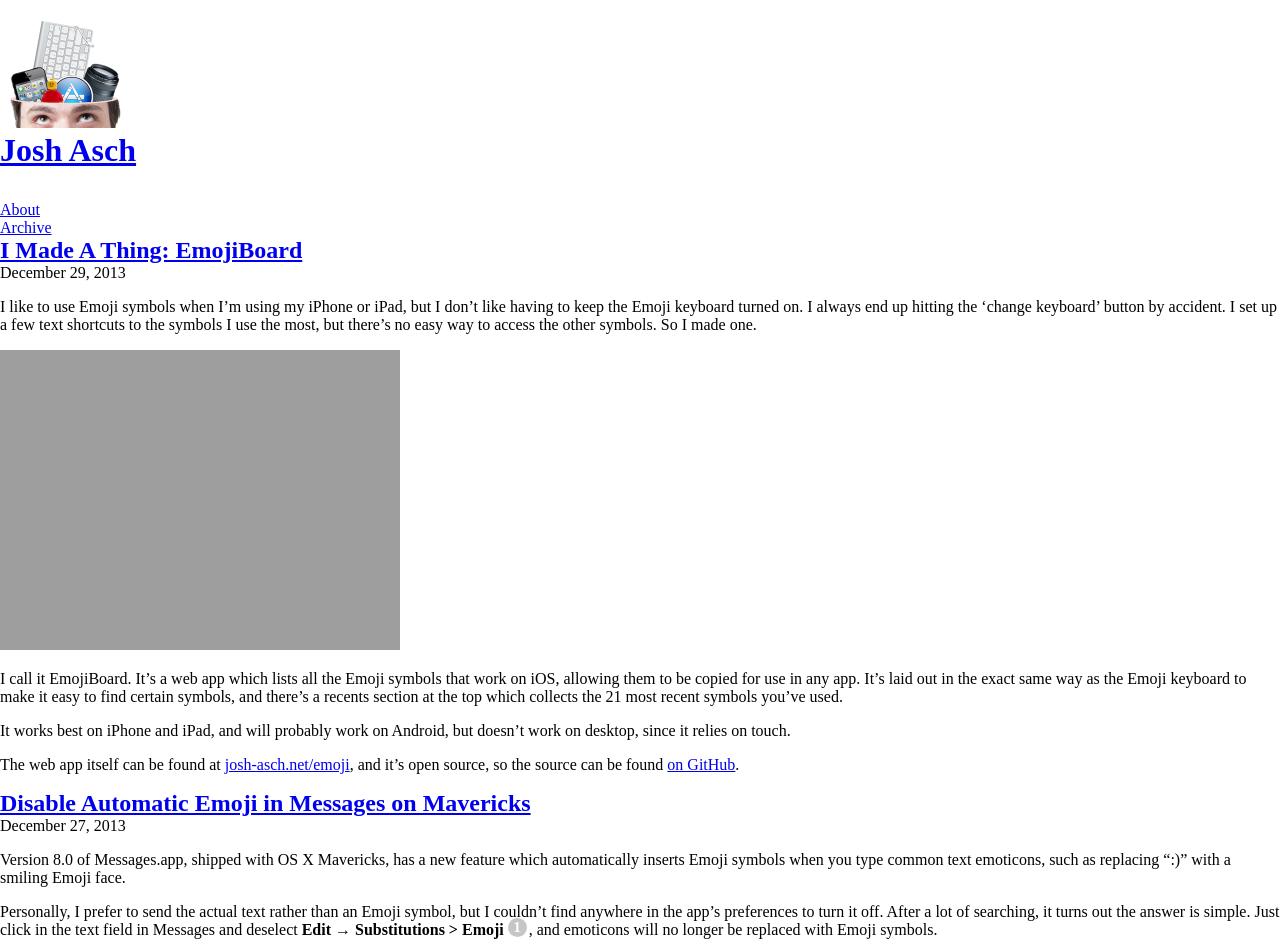
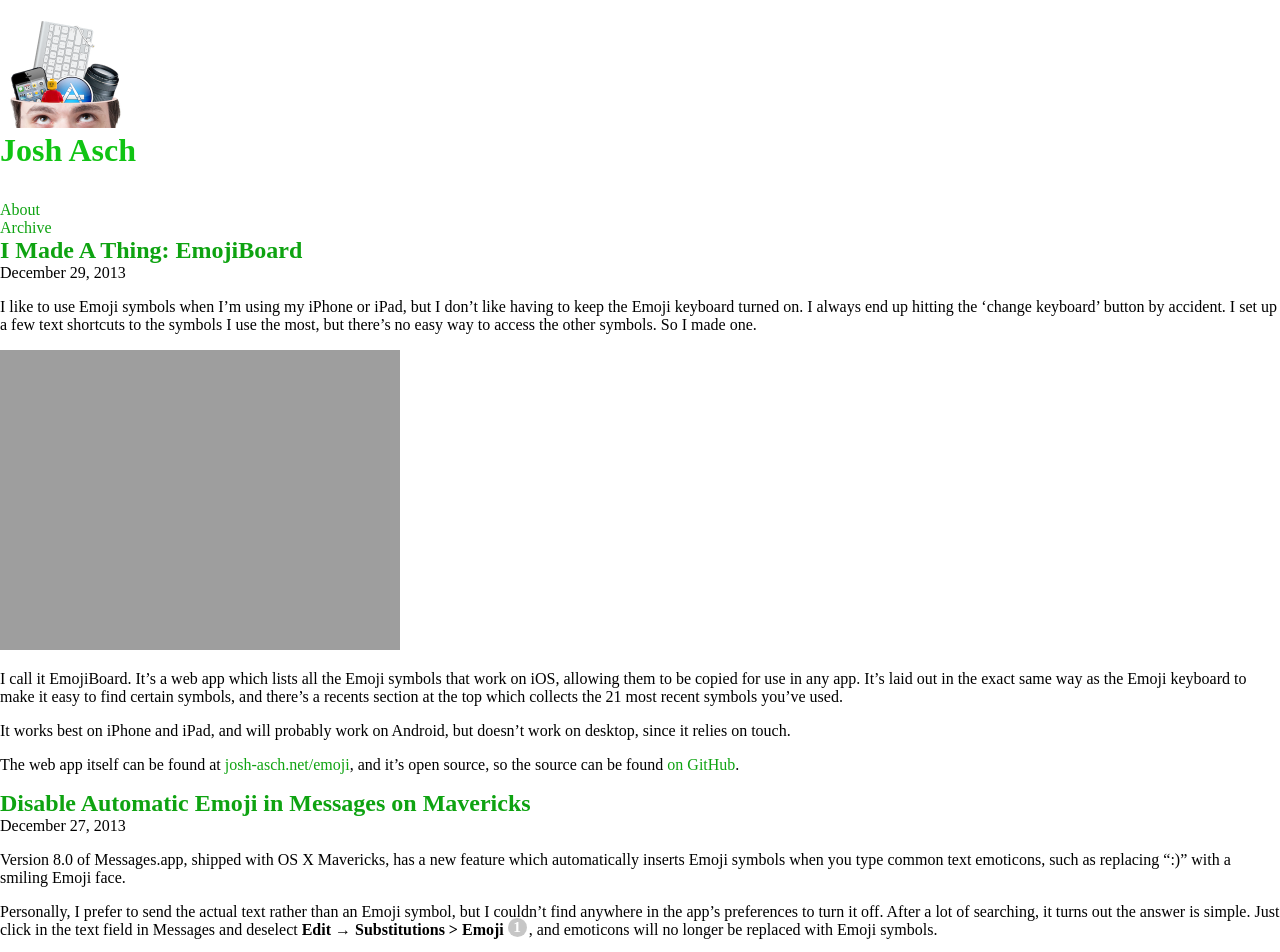
Before and after one commit to jobbogamer/jobbogamer.github.io, a Jekyll site: the page built from index.html, in a window 1280 px wide. Shown: the top 952 px of the page. Built offline with Jekyll 4.4.1, drawn with Linux system fonts in a browser that asks for light colours; Markdown is read by kramdown in place of the engine named in the settings; the list of posts is cut into pages by our own code; grey boxes are pictures that could not be loaded.

Commit message:
Link colours

```diff
--- a/css/main.css
+++ b/css/main.css
@@ -27,7 +27,19 @@
 /*
 /*****************************************************************************/
 
+a {
+	color: #0ea311;
+	text-decoration: none;
+	-webkit-transition: color 0.5s ease-in-out;
+}
 
+a:visited {
+	color: #0ea311;
+}
+
+a:hover {
+	color: #10c413;
+}
 
 /*****************************************************************************/
 /*
```
